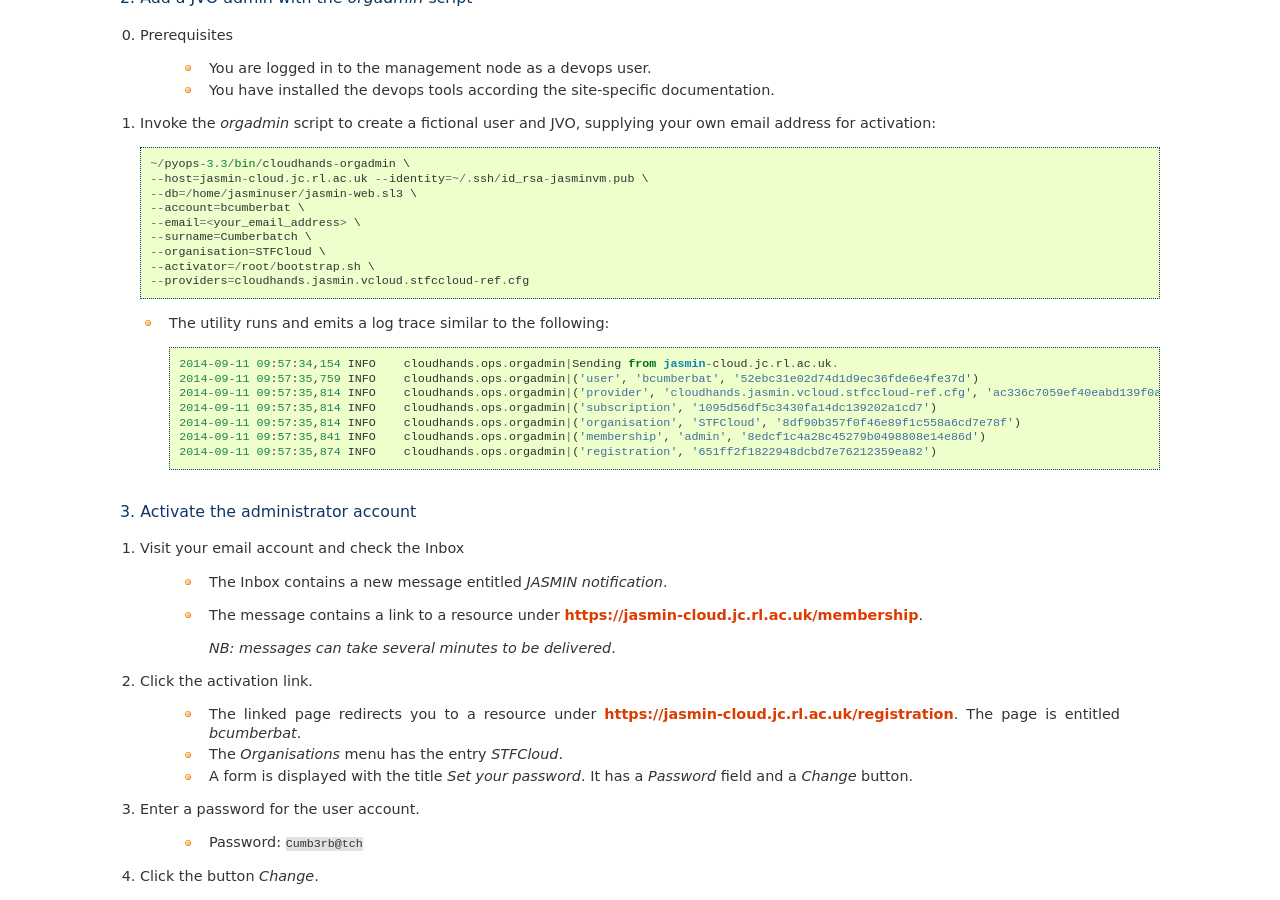
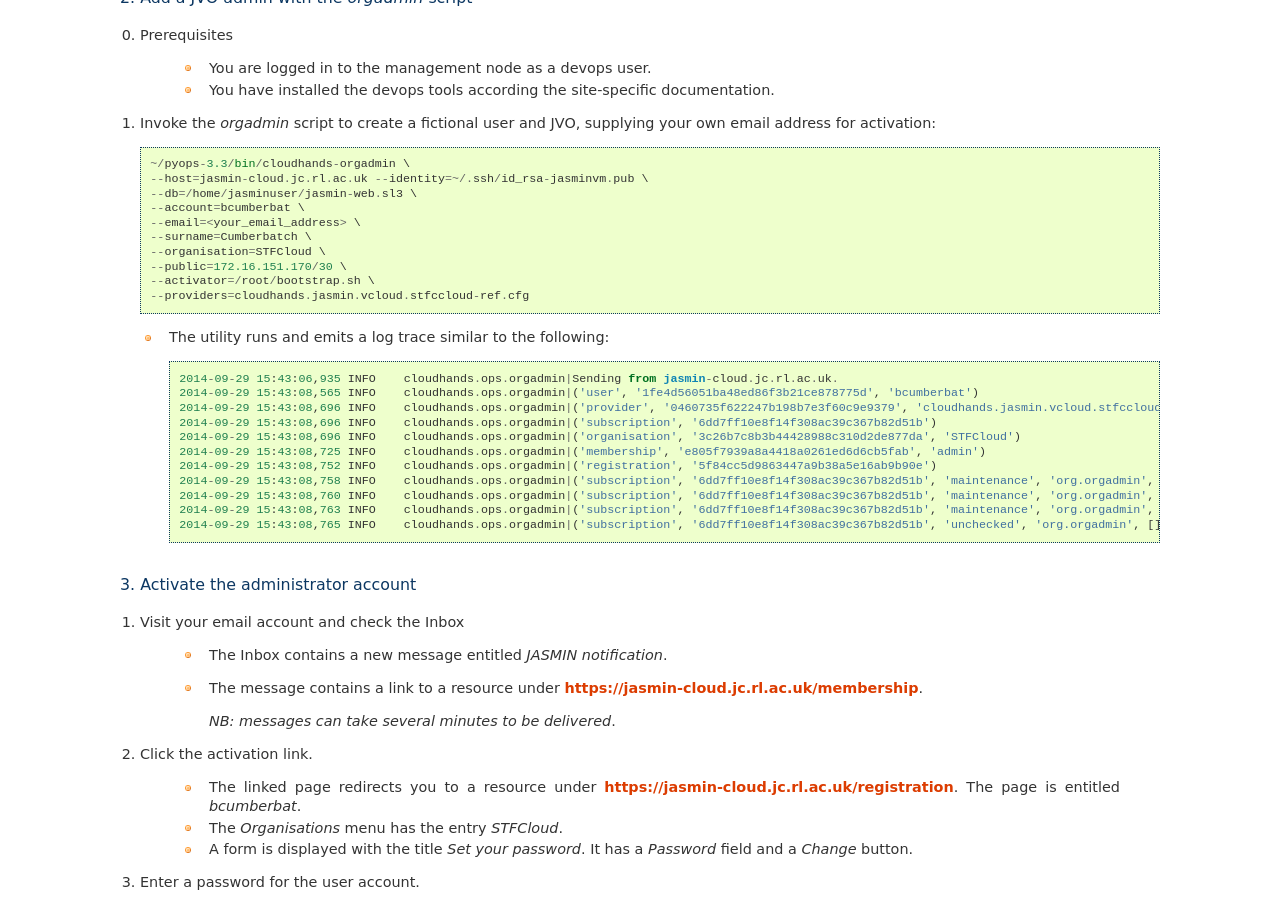
Before and after one commit to cedadev/cloudhands-ops, a Sphinx documentation site: the page built from cloudhands/ops/doc/tst-integration.rst, in a window 1280 px wide and 900 px high, scrolled down 816 px. Built offline with Sphinx 7.4.7, drawn with Linux system fonts in a browser that asks for light colours.

Commit message:
Test doc fixes.

```diff
--- a/cloudhands/ops/doc/tst-integration.rst
+++ b/cloudhands/ops/doc/tst-integration.rst
@@ -59,18 +59,23 @@
         --email=<your_email_address> \
         --surname=Cumberbatch \
         --organisation=STFCloud \
+        --public=172.16.151.170/30 \
         --activator=/root/bootstrap.sh \
         --providers=cloudhands.jasmin.vcloud.stfccloud-ref.cfg
 
    * The utility runs and emits a log trace similar to the following::
 
-        2014-09-11 09:57:34,154 INFO    cloudhands.ops.orgadmin|Sending from jasmin-cloud.jc.rl.ac.uk.
-        2014-09-11 09:57:35,759 INFO    cloudhands.ops.orgadmin|('user', 'bcumberbat', '52ebc31e02d74d1d9ec36fde6e4fe37d')
-        2014-09-11 09:57:35,814 INFO    cloudhands.ops.orgadmin|('provider', 'cloudhands.jasmin.vcloud.stfccloud-ref.cfg', 'ac336c7059ef40eabd139f0aa133c474')
-        2014-09-11 09:57:35,814 INFO    cloudhands.ops.orgadmin|('subscription', '1095d56df5c3430fa14dc139202a1cd7')
-        2014-09-11 09:57:35,814 INFO    cloudhands.ops.orgadmin|('organisation', 'STFCloud', '8df90b357f0f46e89f1c558a6cd7e78f')
-        2014-09-11 09:57:35,841 INFO    cloudhands.ops.orgadmin|('membership', 'admin', '8edcf1c4a28c45279b0498808e14e86d')
-        2014-09-11 09:57:35,874 INFO    cloudhands.ops.orgadmin|('registration', '651ff2f1822948dcbd7e76212359ea82')
+        2014-09-29 15:43:06,935 INFO    cloudhands.ops.orgadmin|Sending from jasmin-cloud.jc.rl.ac.uk.
+        2014-09-29 15:43:08,565 INFO    cloudhands.ops.orgadmin|('user', '1fe4d56051ba48ed86f3b21ce878775d', 'bcumberbat')
+        2014-09-29 15:43:08,696 INFO    cloudhands.ops.orgadmin|('provider', '0460735f622247b198b7e3f60c9e9379', 'cloudhands.jasmin.vcloud.stfccloud-ref.cfg')
+        2014-09-29 15:43:08,696 INFO    cloudhands.ops.orgadmin|('subscription', '6dd7ff10e8f14f308ac39c367b82d51b')
+        2014-09-29 15:43:08,696 INFO    cloudhands.ops.orgadmin|('organisation', '3c26b7c8b3b44428988c310d2de877da', 'STFCloud')
+        2014-09-29 15:43:08,725 INFO    cloudhands.ops.orgadmin|('membership', 'e805f7939a8a4418a0261ed6d6cb5fab', 'admin')
+        2014-09-29 15:43:08,752 INFO    cloudhands.ops.orgadmin|('registration', '5f84cc5d9863447a9b38a5e16ab9b90e')
+        2014-09-29 15:43:08,758 INFO    cloudhands.ops.orgadmin|('subscription', '6dd7ff10e8f14f308ac39c367b82d51b', 'maintenance', 'org.orgadmin', [])
+        2014-09-29 15:43:08,760 INFO    cloudhands.ops.orgadmin|('subscription', '6dd7ff10e8f14f308ac39c367b82d51b', 'maintenance', 'org.orgadmin', [('ipaddress', '170.16.151.70')])
+        2014-09-29 15:43:08,763 INFO    cloudhands.ops.orgadmin|('subscription', '6dd7ff10e8f14f308ac39c367b82d51b', 'maintenance', 'org.orgadmin', [('ipaddress', '170.16.151.71')])
+        2014-09-29 15:43:08,765 INFO    cloudhands.ops.orgadmin|('subscription', '6dd7ff10e8f14f308ac39c367b82d51b', 'unchecked', 'org.orgadmin', [])
 
 3. Activate the administrator account
 -------------------------------------
```
